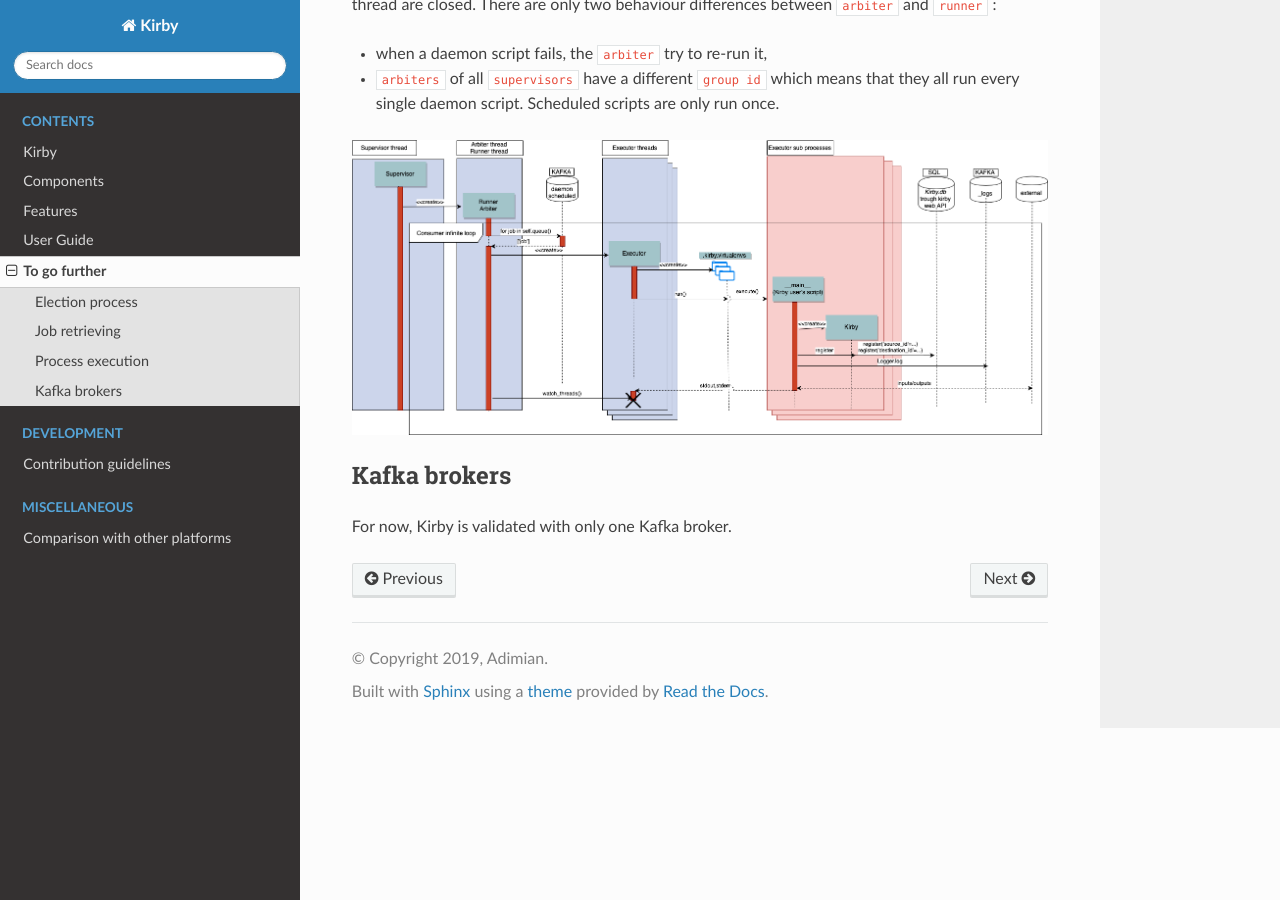
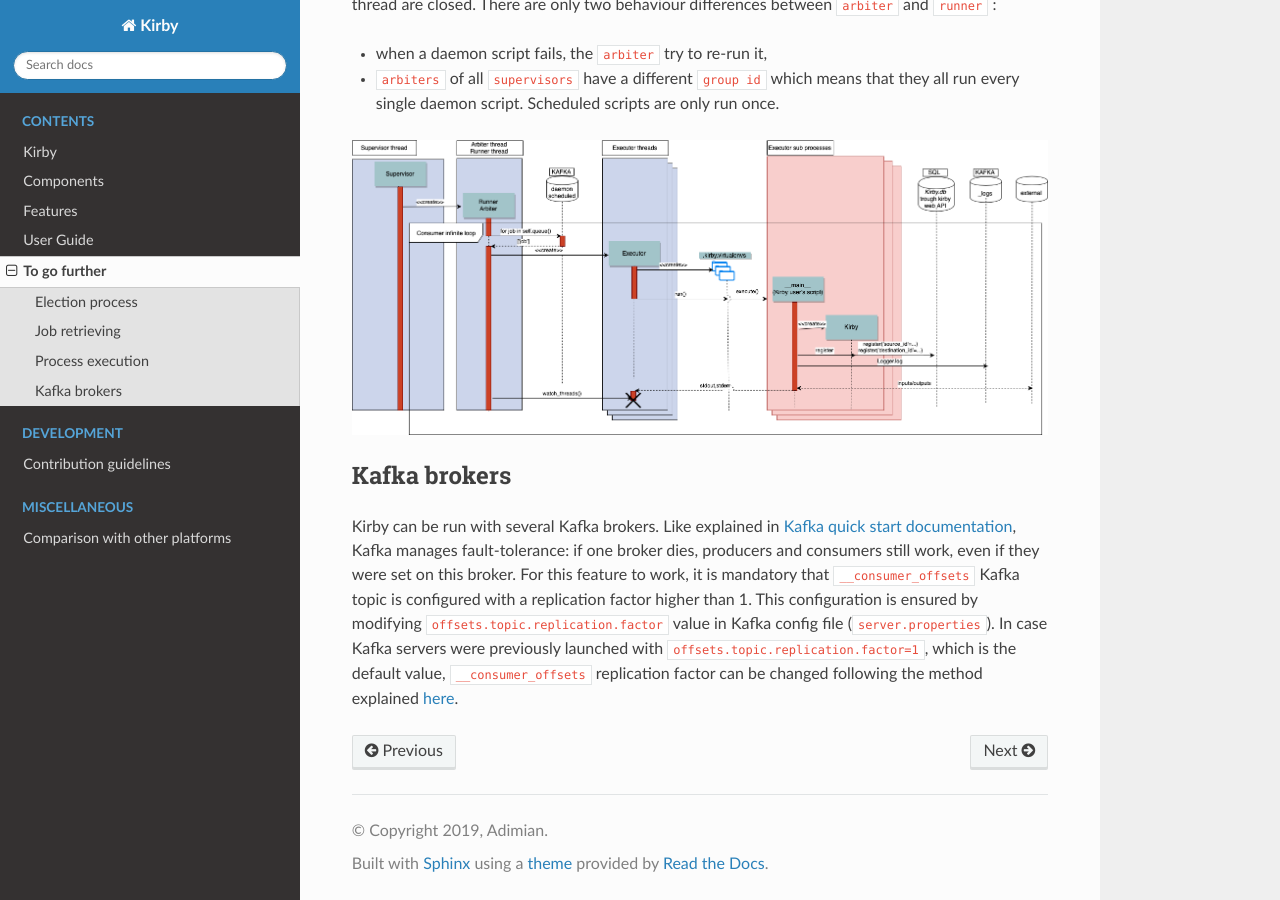
Before and after one commit to adimian/kirby, a Sphinx documentation site: the page built from docs/togofurther.md, in a window 1280 px wide and 900 px high, scrolled down 2613 px. Built offline with Sphinx 7.4.7 and the Read the Docs theme 2.0.0, drawn with Linux system fonts in a browser that asks for light colours.

Commit message:
kafka brokers documentation

```diff
--- a/docs/togofurther.md
+++ b/docs/togofurther.md
@@ -97,4 +97,15 @@
 
 
 ## Kafka brokers
-For now, Kirby is validated with only one Kafka broker.
+Kirby can be run with several Kafka brokers. Like explained in [Kafka quick
+start documentation](https://kafka.apache.org/quickstart), Kafka manages
+fault-tolerance: if one broker dies, producers and consumers still work,
+even if they were set on this broker.
+For this feature to work, it is mandatory that `__consumer_offsets` Kafka topic
+is configured with a replication factor higher than 1. This configuration is
+ensured by modifying  `offsets.topic.replication.factor` value in Kafka
+config file (`server.properties`).
+In case Kafka servers were previously launched with  `offsets.topic.replication.factor=1`,
+which is the default value, `__consumer_offsets` replication factor can
+be changed following the method explained
+[here](https://gist.github.com/uarun/da30d8ef52b5d57b145cd13694c8acdc#file-inc-replication-factor-json).
```
